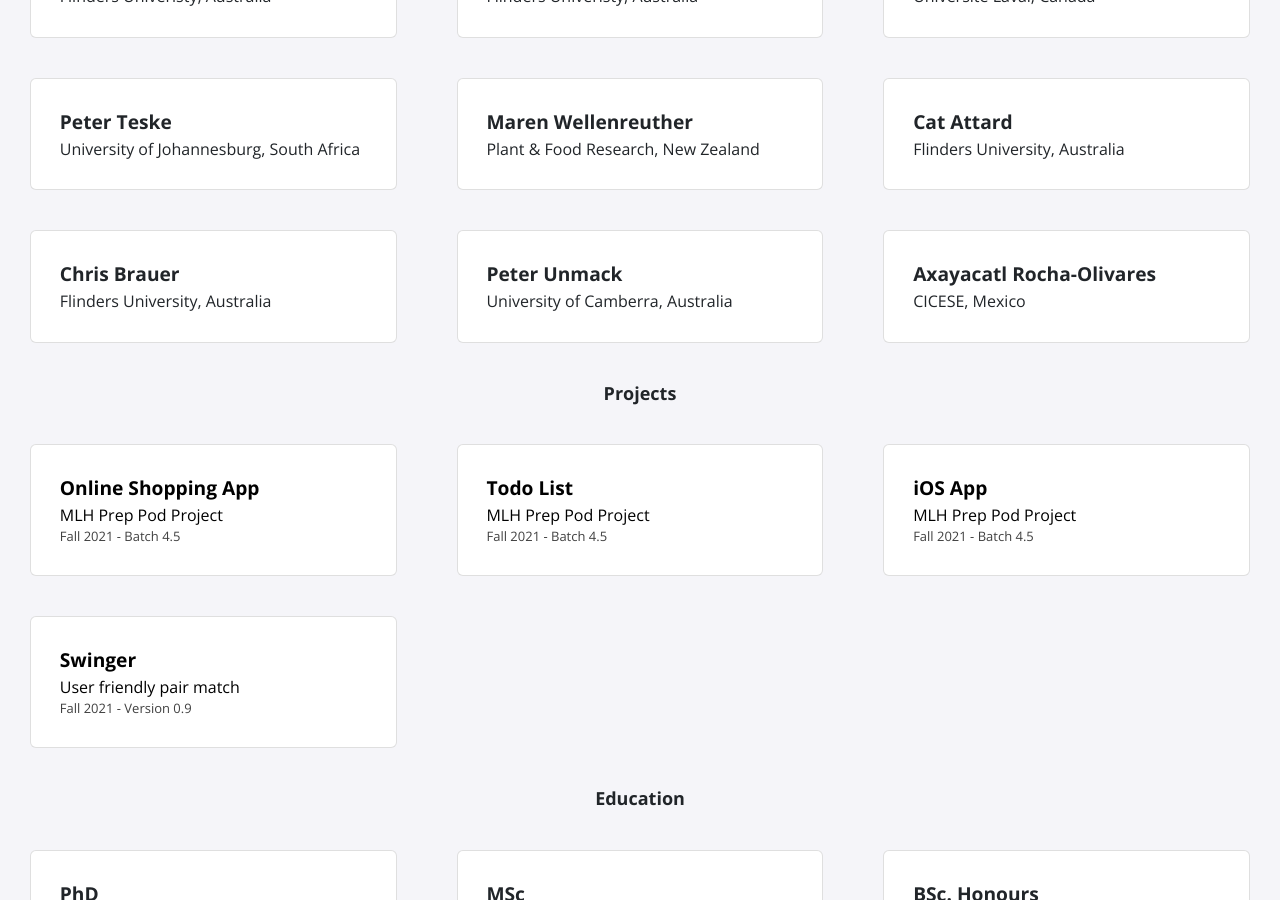
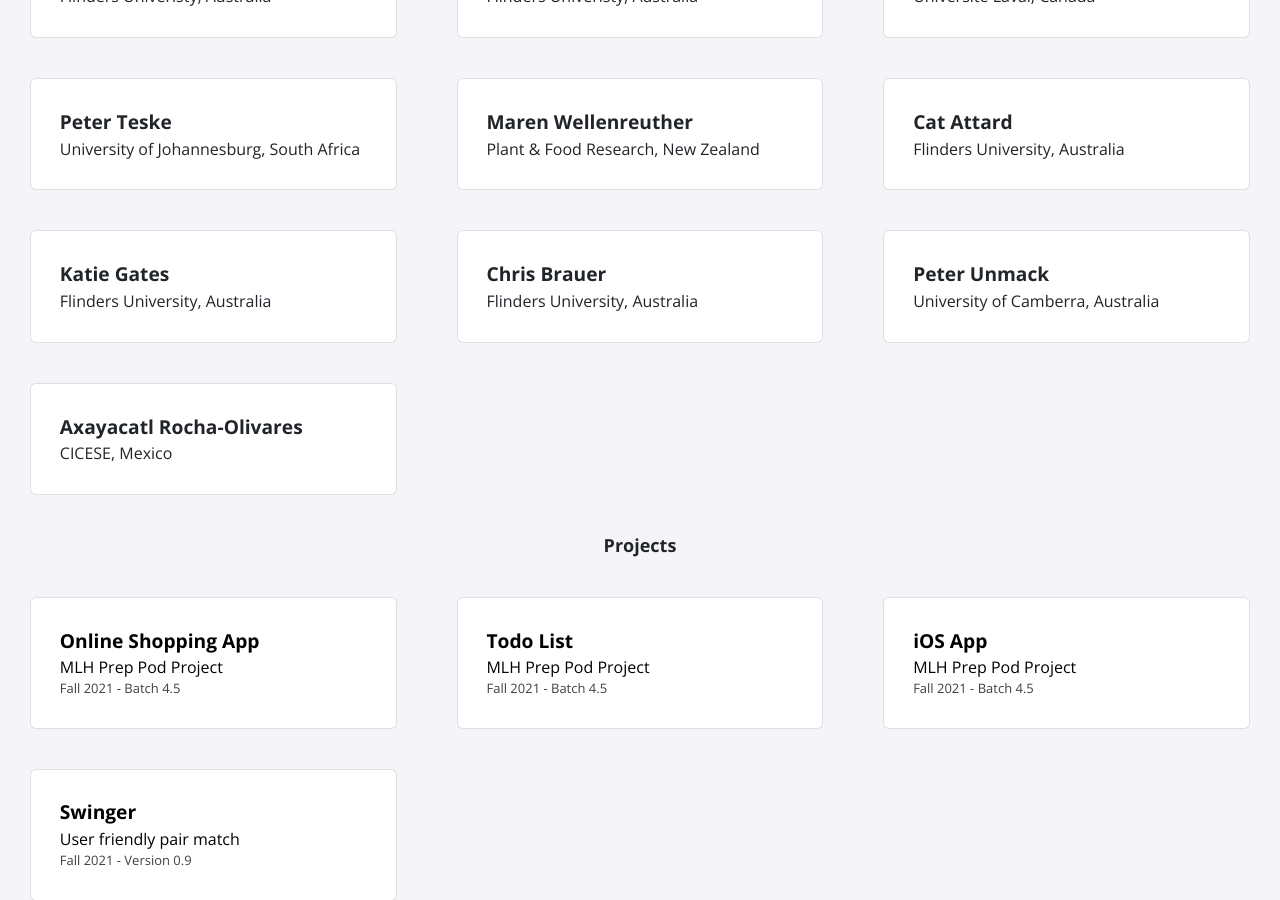
Before and after one commit to Yuma248/Yuma248TEST, a Jekyll site: the page built from index.html, in a window 1280 px wide and 900 px high, scrolled down 576 px. Built offline with Jekyll 4.4.1, drawn with Linux system fonts in a browser that asks for light colours; nearby versions of some CDN libraries.

Commit message:
Update fellows.yml

```diff
--- a/_data/fellows.yml
+++ b/_data/fellows.yml
@@ -22,6 +22,10 @@
   img: swift.jpg
   location: Flinders University, Australia
 
+- name: Katie Gates
+  img: swift.jpg
+  location: Flinders University, Australia
+
 - name: Chris Brauer
   img: swift.jpg
   location: Flinders University, Australia
```
